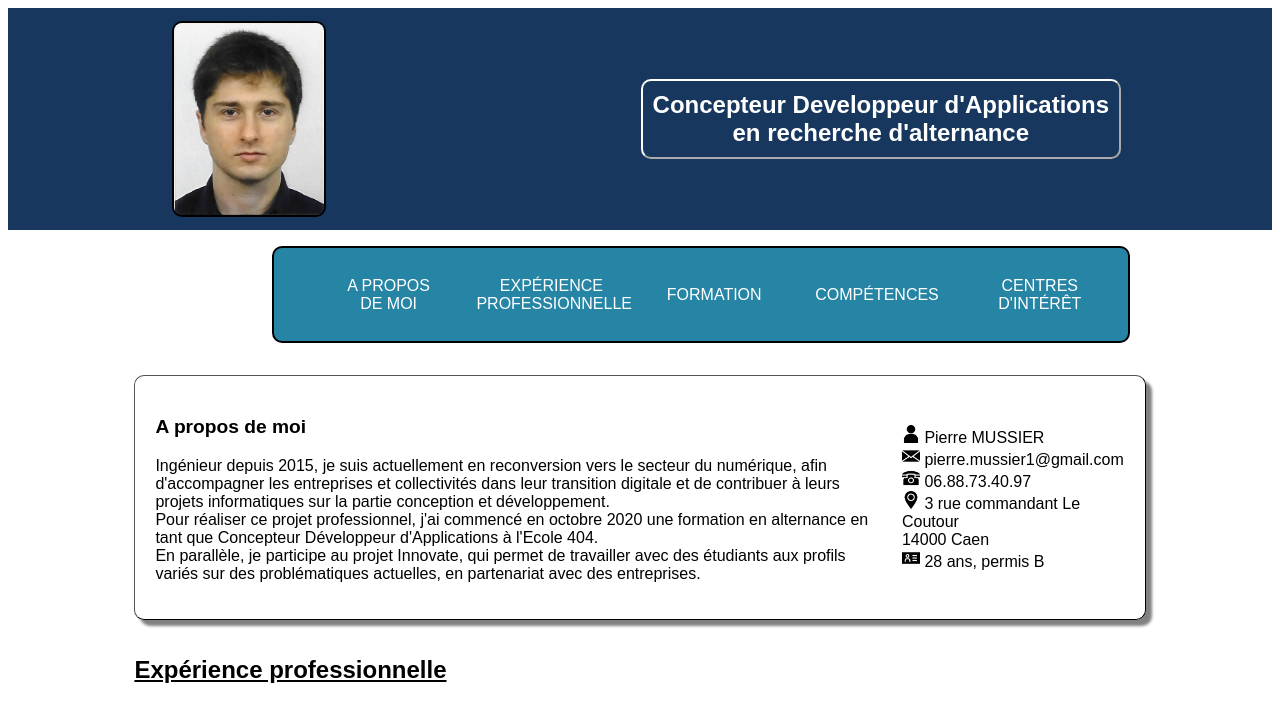
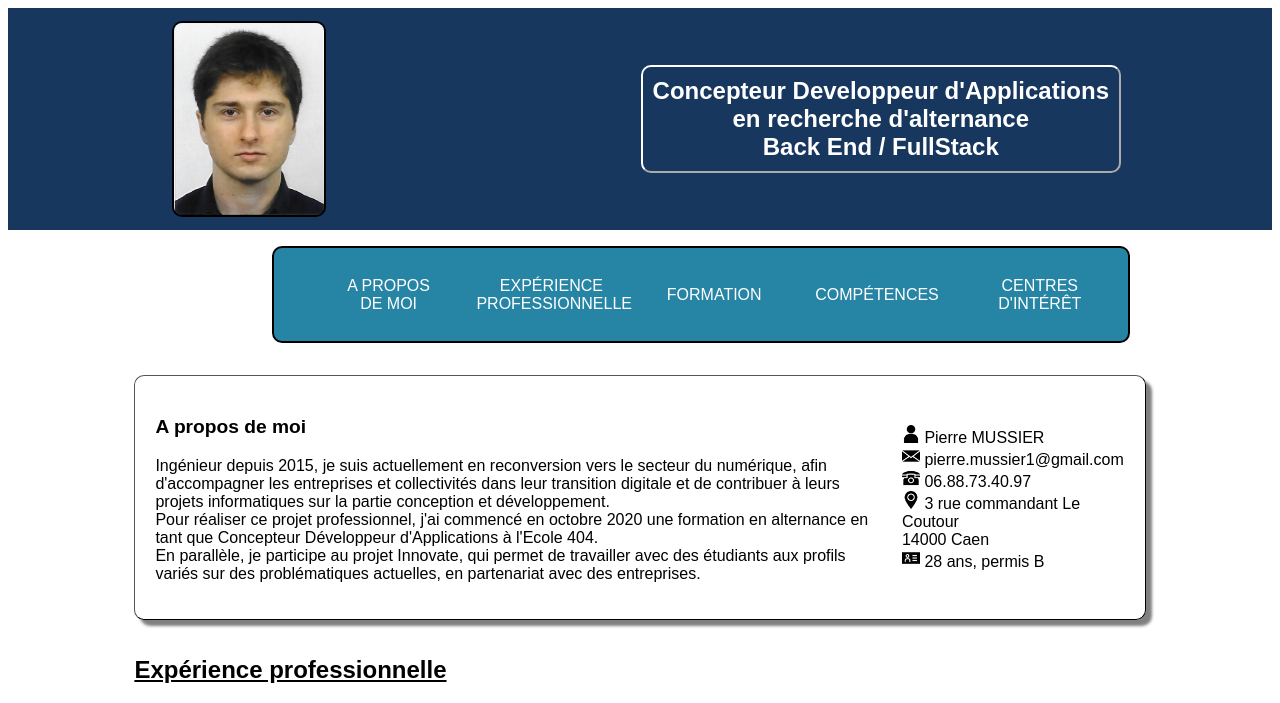
Before and after one commit to RipeerOne/pierremussier.github.io, a plain HTML site: page index.html in a window 1280 px wide. Shown: the top 703 px of the page. Drawn offline with Linux system fonts and the light colour scheme; a web font is replaced by a local one.

Commit message:
Change title

```diff
--- a/index.html
+++ b/index.html
@@ -20,7 +20,7 @@
 	<header>
 
 		<img id="photo_identite" src="image_cv/mussier_pierre_photo_d_identite.jpeg" alt="photo_cv" width = "150em" height = "auto" />
-		<h1 id="titre_cv">Concepteur Developpeur d'Applications<br/>en recherche d'alternance</h1>
+		<h1 id="titre_cv">Concepteur Developpeur d'Applications<br/>en recherche d'alternance<br/>Back End / FullStack</h1>
 
 
 
@@ -40,7 +40,7 @@
 			<div id="presentation">
 				<article id="a_propos">
 					<h1>A propos de moi</h1>
-					<p>Ingénieur depuis 2015, je suis actuellement en reconversion vers le secteur du numérique, afin d'accompagner les entreprises et collectivités dans leur transition digitale et de contribuer à leurs projets informatiques sur la partie conception et développement.<br/>
+					<p>Ingénieur depuis <span>2015</span>, je suis actuellement en reconversion vers le secteur du numérique, afin d'accompagner les entreprises et collectivités dans leur transition digitale et de contribuer à leurs projets informatiques sur la partie conception et développement.<br/>
 						Pour réaliser ce projet professionnel, j'ai commencé en octobre 2020 une formation en alternance en tant que Concepteur Développeur d'Applications à l'<a href = "https://ecole404.fr/">Ecole 404</a>.<br/>En parallèle, je participe au <a href="https://students.schoolab.tools/program/innovate-2021">projet Innovate</a>, qui permet de travailler avec des étudiants aux profils variés sur des problématiques actuelles, en partenariat avec des entreprises.
 					</p>
 
```
